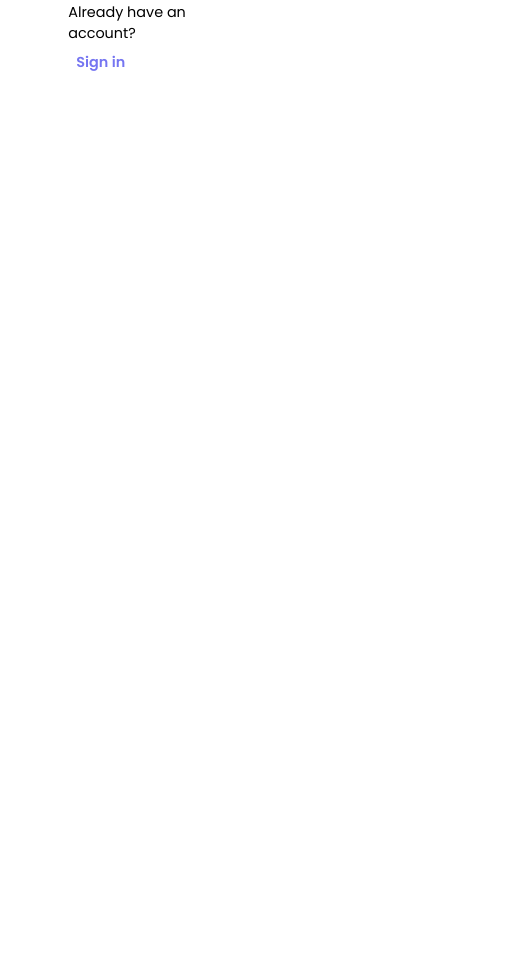
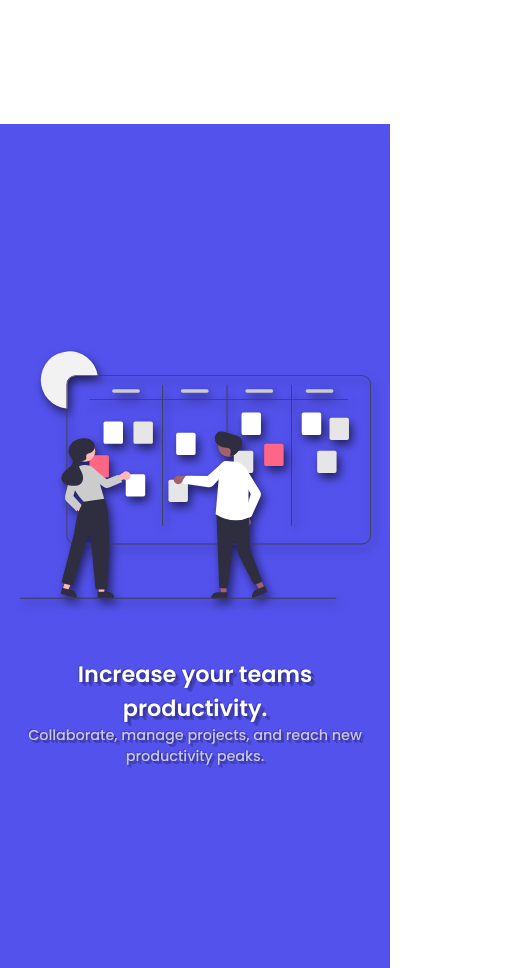
Before and after one commit to Joris63/Plonks-Trello-clone-Frontend, a React (Create React App) app: page /login in a window 390 px wide. Shown: the part 720-1688 px from the top of the page, 526 px wide, since content can reach past the window. Before the commit the page ends 844 px from the top, so only its background shows below. Built offline with nearby package versions, Linux system fonts and the light colour scheme.

Commit message:
Added responsiveness to login/register page

```diff
--- a/src/components/form/FormField.js
+++ b/src/components/form/FormField.js
@@ -22,7 +22,7 @@ const FormField = ({
   requiresCaps = false,
   type = "text",
   minLength = 0,
-  maxlength,
+  maxLength,
 }) => {
   const [hidden, setHidden] = useState(type === "password");
   const [touched, setTouched] = useState(false);
@@ -82,7 +82,7 @@ const FormField = ({
           required={!optional}
           value={value}
           minLength={minLength}
-          maxLength={maxlength}
+          maxLength={maxLength}
           name={name}
           onChange={handleChange}
           onBlur={() => setTouched(true)}
--- a/src/pages/AuthPage.js
+++ b/src/pages/AuthPage.js
@@ -1,4 +1,4 @@
-import { useState } from "react";
+import { useEffect, useState } from "react";
 import Form from "../components/form/Form";
 import "../styles/pages.scss";
 
@@ -36,14 +36,60 @@ const registerFields = [
 
 const AuthSubmitButton = ({ text, handleSubmit }) => {
   return (
-    <button className="auth_submit_btn" onClick={handleSubmit}>
+    <button type="submit" className="auth_submit_btn" onClick={handleSubmit}>
       {text}
     </button>
   );
 };
 
+const LoginForm = ({ toggleMode }) => {
+  return (
+    <div className="auth_form_wrapper login_wrapper" id="login">
+      <div className="auth_form_content">
+        <div className="auth_form_title">Sign in</div>
+        <Form formName="login" fields={loginFields}>
+          <div className="auth_form_forgot_password">Forgot password?</div>
+          <AuthSubmitButton text="Sign in" />
+        </Form>
+        <div className="auth_form_extra_opts">
+          Don't have an account?
+          <div className="auth_form_extra_btn" onClick={toggleMode}>
+            Create one
+          </div>
+        </div>
+      </div>
+    </div>
+  );
+};
+
+const RegisterForm = ({ toggleMode }) => {
+  return (
+    <div className="auth_form_wrapper register_wrapper" id="register">
+      <div className="auth_form_content">
+        <div className="auth_form_title">
+          Create
+          <br /> an account
+        </div>
+        <Form formName="register" fields={registerFields}>
+          <AuthSubmitButton text="Create an account" />
+        </Form>
+        <div className="auth_form_extra_opts">
+          Already have an account?
+          <div className="auth_form_extra_btn" onClick={toggleMode}>
+            Sign in
+          </div>
+        </div>
+      </div>
+    </div>
+  );
+};
+
 const AuthPage = (props) => {
   const [mode, setMode] = useState("login");
+
+  useEffect(() => {
+    document.getElementById(mode).scrollIntoView();
+  }, [mode]);
 
   function toggleMode() {
     if (mode === "login") {
@@ -61,37 +107,9 @@ const AuthPage = (props) => {
         </div>
         <div className="auth_app_name">Plonks</div>
       </div>
-      <div className="login_wrapper auth_form_wrapper">
-        <div className="auth_form_content">
-          <div className="auth_form_title">Sign in</div>
-          <Form formName="login" fields={loginFields}>
-            <div className="auth_form_forgot_password">Forgot password?</div>
-            <AuthSubmitButton text="Sign in" />
-          </Form>
-          <div className="auth_form_extra_opts">
-            Don't have an account?
-            <div className="auth_form_extra_btn" onClick={toggleMode}>
-              Create one
-            </div>
-          </div>
-        </div>
-      </div>
-      <div className="register_wrapper auth_form_wrapper">
-        <div className="auth_form_content">
-          <div className="auth_form_title">
-            Create
-            <br /> an account
-          </div>
-          <Form formName="register" fields={registerFields}>
-            <AuthSubmitButton text="Create an account" />
-          </Form>
-          <div className="auth_form_extra_opts">
-            Already have an account?
-            <div className="auth_form_extra_btn" onClick={toggleMode}>
-              Sign in
-            </div>
-          </div>
-        </div>
+      <div className="auth_page_wrapper">
+        <LoginForm toggleMode={toggleMode} />
+        <RegisterForm toggleMode={toggleMode} />
       </div>
       <div className={`auth_overlay ${mode}`}>
         <div className="auth_overlay_content">
--- a/src/styles/pages.scss
+++ b/src/styles/pages.scss
@@ -36,23 +36,21 @@
     align-items: center;
 }
 
-.register_wrapper {
-    right: 0;
-}
-
-.login_wrapper {
-    left: 0;
+.auth_page_wrapper {
+    display: flex;
+    justify-content: space-between;
+    align-items: center;
 }
 
 .auth_form_wrapper {
-    position: absolute;
-    top: 0;
-    height: 100vh;
-    padding: 200px;
+    min-height: 100vh;
+    flex-grow: 1;
+    max-width: calc(100vw - 65%);
     display: flex;
     justify-content: center;
     align-items: center;
     z-index: 1;
+    padding: 24px;
 }
 
 .auth_form_content {
@@ -75,6 +73,10 @@
     color: white;
     cursor: pointer;
     font-size: 1em;
+
+    &:disabled,
+    &[disabled] {
+    }
 }
 
 .auth_form_forgot_password,
@@ -110,17 +112,17 @@
 
 .auth_overlay {
     overflow: hidden;
-    position: fixed;
+    position: absolute;
     z-index: 1000;
     top: 0;
     right: 0;
     bottom: 0;
-    width: calc(100vw - 700px);
+    width: calc(100vw - 35%);
     background-color: rgba(83, 82, 237, 1);
     transition: right 0.7s cubic-bezier(0.72, -0.39, 0.5, 0.74);
 
     &.register {
-        right: 700px;
+        right: 35%;
 
         & .auth_overlay_content {
             left: 0;
@@ -132,25 +134,24 @@
     position: absolute;
     width: 100vw;
     height: 100vh;
-    left: -700px;
+    left: calc(-100vw + 100%);
     transition: left 0.7s cubic-bezier(0.72, -0.39, 0.5, 0.74);
 }
 
 .auth_info_wrapper {
-    height: calc(100vh - 100px);
+    height: 100vh;
     width: 50%;
     display: flex;
     flex-direction: column;
     align-items: center;
     justify-content: center;
     position: absolute;
-    right: 225px;
     top: 0;
     right: 100px;
     transition: left 0.7s cubic-bezier(0.75, -0.01, 0.5, 0.74), right 0.7s cubic-bezier(0.75, -0.01, 0.5, 0.74);
 
     &.active {
-        right: -500px;
+        right: -30%;
     }
 
     &.register {
@@ -158,20 +159,23 @@
         left: 100px;
 
         &.active {
-            left: -500px;
+            left: -30%;
         }
     }
 }
 
 .auth_info_svg {
     filter: drop-shadow(3px 5px 5px rgb(0 0 0 / 0.6));
-    width: 600px;
+    max-width: -webkit-fill-available;
+    margin-bottom: 32px;
 }
 
 .auth_info_text {
+    text-align: center;
     font-size: 1.8em;
     color: white;
     font-weight: 600;
+    text-shadow: -1px -1px 0px rgb(0 0 0 / 0.2), 2px 2px 0px rgb(0 0 0 / 0.2), 4px 4px 0px rgb(0 0 0 / 0.2);
 }
 
 .auth_info_sub_text {
@@ -180,6 +184,78 @@
     font-size: 1em;
     color: rgba(255, 255, 255, 0.7);
     font-weight: 500;
+    text-shadow: -1px -1px 0px rgb(0 0 0 / 0.2), 1.5px 1.5px 0px rgb(0 0 0 / 0.2), 3px 3px 0px rgb(0 0 0 / 0.2);
+}
+
+@media (max-width: 1350px) {
+    .auth_info_wrapper.register {
+        left: 50px;
+    }
+
+    .auth_info_text {
+        font-size: 1.4em;
+    }
+
+    .auth_info_sub_text {
+        font-size: 0.9em;
+    }
+}
+
+@media (max-width: 969px) {
+    .auth_page_wrapper {
+        flex-direction: column;
+        justify-content: center;
+    }
+
+    .auth_form_wrapper {
+        max-width: 100%;
+    }
+
+    .auth_overlay {
+        top: 50%;
+        right: 0;
+        height: 100vh;
+        width: 100vw;
+
+        &.register {
+            right: 0;
+            top: 0;
+
+            & .auth_overlay_content {
+                bottom: -100%;
+            }
+        }
+    }
+
+    .auth_overlay_content {
+        left: 0;
+        bottom: 0;
+        height: 200vh;
+    }
+
+    .auth_info_wrapper {
+        height: 100vh;
+        width: 90%;
+        top: 0;
+        left: 5%;
+
+        &.active {
+            right: 0;
+        }
+
+        &.register {
+            top: 100vh;
+            left: 5%;
+
+            &.active {
+                left: 5%;
+            }
+        }
+    }
+
+    .auth_info_svg {
+        max-height: 300px;
+    }
 }
 
 /*
```
Also changed, not shown: src/assets/scrum_board.svg.
